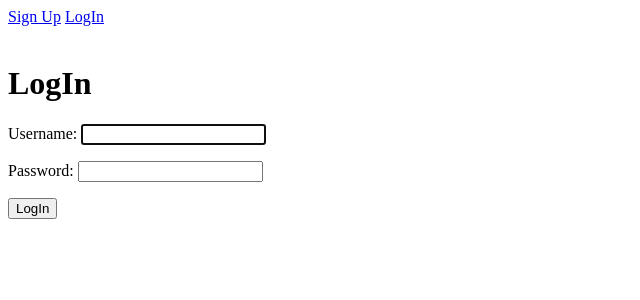
After one commit to Rsych/DJ3-todo, a Django app: page /login/ in a window 1280 px wide. The commit adds this page. Shown: the top 300 px of the page, without its empty margins (0-640 px from the left). Run offline with Django 3.2, Linux system fonts and the light colour scheme.

Commit message:
login fin

```diff
--- a/todo/templates/todo/base.html
+++ b/todo/templates/todo/base.html
@@ -3,12 +3,18 @@
 
 Logged In as {{ user.username }}
 
-<a href="#">Logout</a>
+<!-- <a href="{% url 'logoutuser' %}">Logout</a> -->
+<form action="{% url 'logoutuser' %}" method="POST">
+    {% csrf_token %}
+<button type="submit">LogOut</button>
+</form>
+
 
 {% else %}
 
-<a href="#">Sign Up</a>
-<a href="#">LogIn</a>
+<a href="{% url 'signupuser' %}">Sign Up</a>
+<a href="{% url 'loginuser' %}">LogIn</a>
+
 
 {% endif %}
 <br><br>
--- /dev/null
+++ b/todo/templates/todo/loginuser.html
@@ -0,0 +1,16 @@
+{% extends 'todo/base.html' %}
+
+
+{% block content %}
+
+<h1>LogIn</h1>
+
+<h2>{{ error }}</h2>
+
+<form method="POST">
+{% csrf_token %}
+{{ form.as_p }}
+<button type="submit">LogIn</button>
+</form>
+
+{% endblock %}
--- a/todo/views.py
+++ b/todo/views.py
@@ -1,9 +1,10 @@
 from django.shortcuts import render, redirect
-from django.contrib.auth.forms import UserCreationForm
+from django.contrib.auth.forms import UserCreationForm, AuthenticationForm
 from django.contrib.auth.models import User
 from django.db import IntegrityError
-from django.contrib.auth import login
-
+from django.contrib.auth import login, logout, authenticate
+def home(request):
+    return render(request, 'todo/home.html')
 # Create your views here.
 def signupuser(request):
     if request.method == 'GET':
@@ -23,5 +24,19 @@ def signupuser(request):
         #pass not match
             return render(request, 'todo/signupuser.html', {'form':UserCreationForm(), 'error':'Passwords did not match!'})
 
+
+def loginuser(request):
+    if request.method == 'GET':
+        return render(request, 'todo/loginuser.html', {'form':AuthenticationForm()})
+    else:
+        user = authenticate(request, username=request.POST['username'], password=request.POST['password'])
+        if user is None:
+            return render(request, 'todo/loginuser.html', {'form':AuthenticationForm(), 'error':'Username and passwords do not match'})
+
+def logoutuser(request):
+    if request.method == 'POST':
+        logout(request)
+        return redirect('home')
+
 def currenttodos(request):
     return render(request, 'todo/currenttodos.html')
--- a/todow/urls.py
+++ b/todow/urls.py
@@ -23,8 +23,12 @@ urlpatterns = [
 
 #Auth
     path('signup/', views.signupuser, name='signupuser'),
+    path('login/', views.loginuser, name='loginuser'),
+    path('logout/', views.logoutuser, name='logoutuser'),
+
 
 #Todos
+    path('/', views.home, name='home'),
     path('current/', views.currenttodos, name='currenttodos'),
 
 
```
Also changed, not shown: todo/templates/todo/home.html (added, +8 -0 lines), db.sqlite3.
